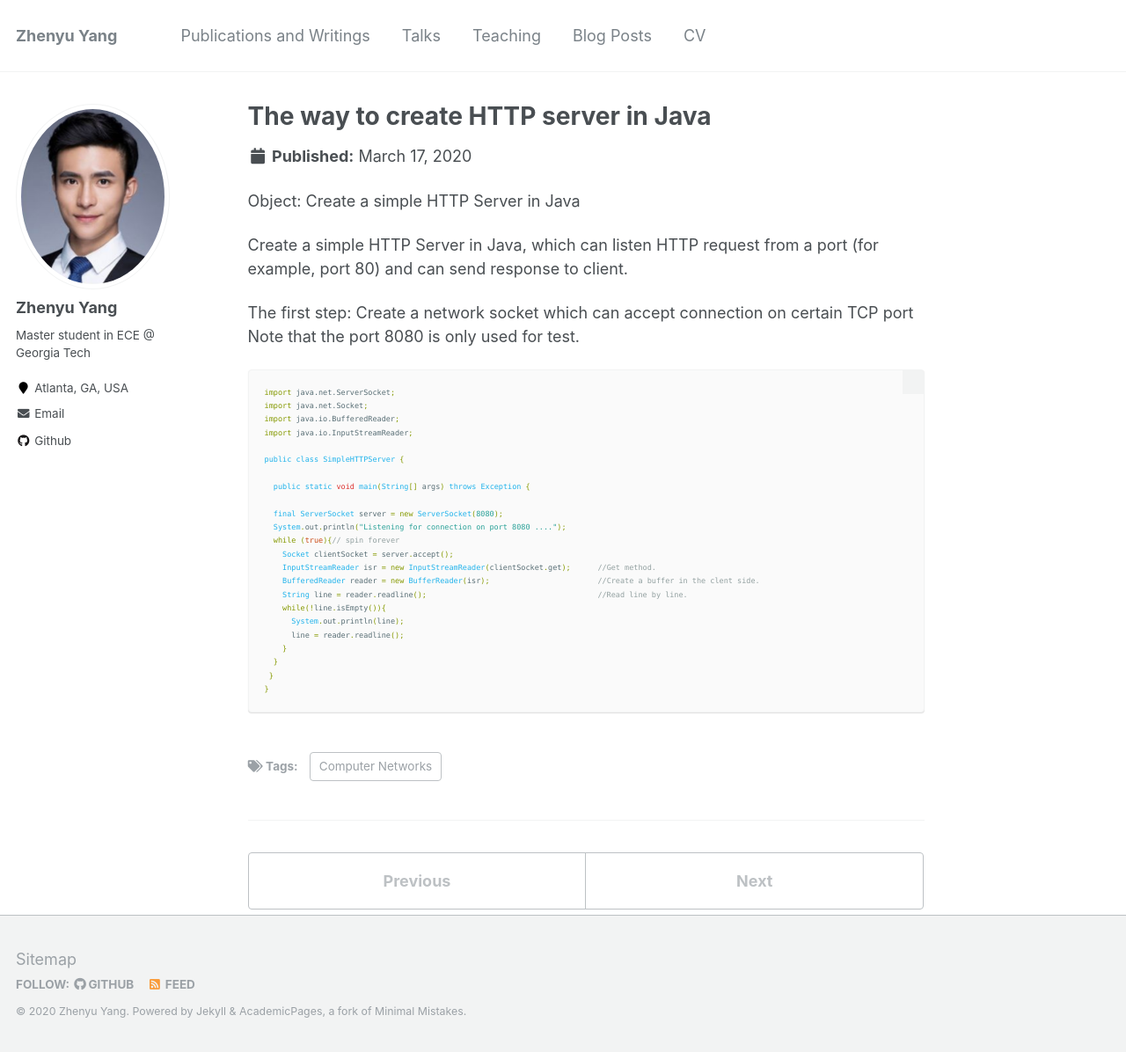
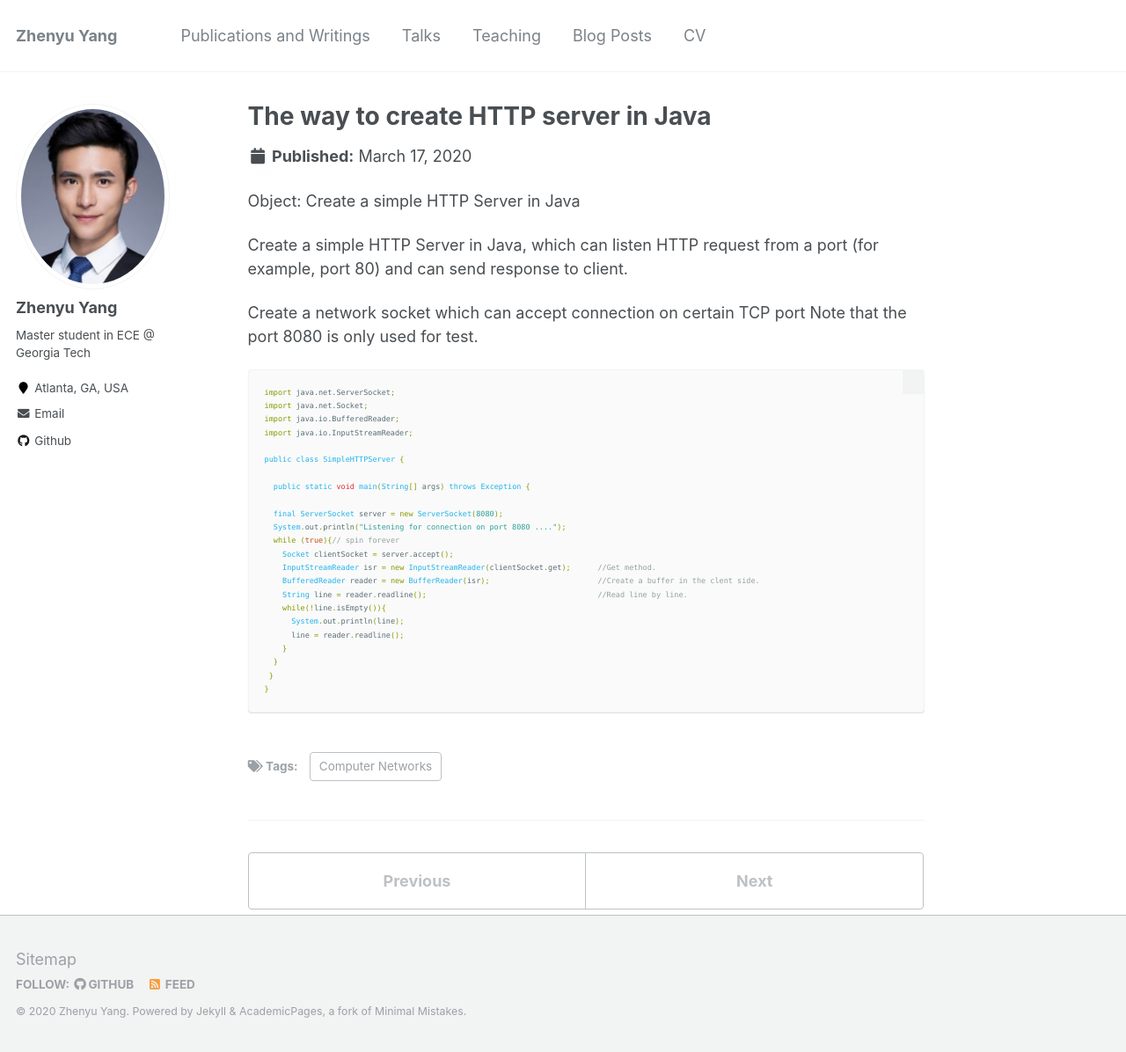
Before and after one commit to azpeteryang/azpeteryang.github.io, a Jekyll site: the page built from _posts/2020-05-16-blog-post-1.md, in a window 1280 px wide and 1196 px high. Shown: the whole window at 88% size. Built offline with Jekyll 4.4.1, drawn with Linux system fonts in a browser that asks for light colours.

Commit message:
Update 2020-05-16-blog-post-1.md

````diff
--- a/_posts/2020-05-16-blog-post-1.md
+++ b/_posts/2020-05-16-blog-post-1.md
@@ -10,9 +10,15 @@ Object: Create a simple HTTP Server in Java
 
 Create a simple HTTP Server in Java, which can listen HTTP request from a port (for example, port 80) and can send response to client.
 
-The first step:
+
+
+
+
+
+
 Create a network socket which can accept connection on certain TCP port
 Note that the port 8080 is only used for test.
+
 ```java
 import java.net.ServerSocket;
 import java.net.Socket;
````
